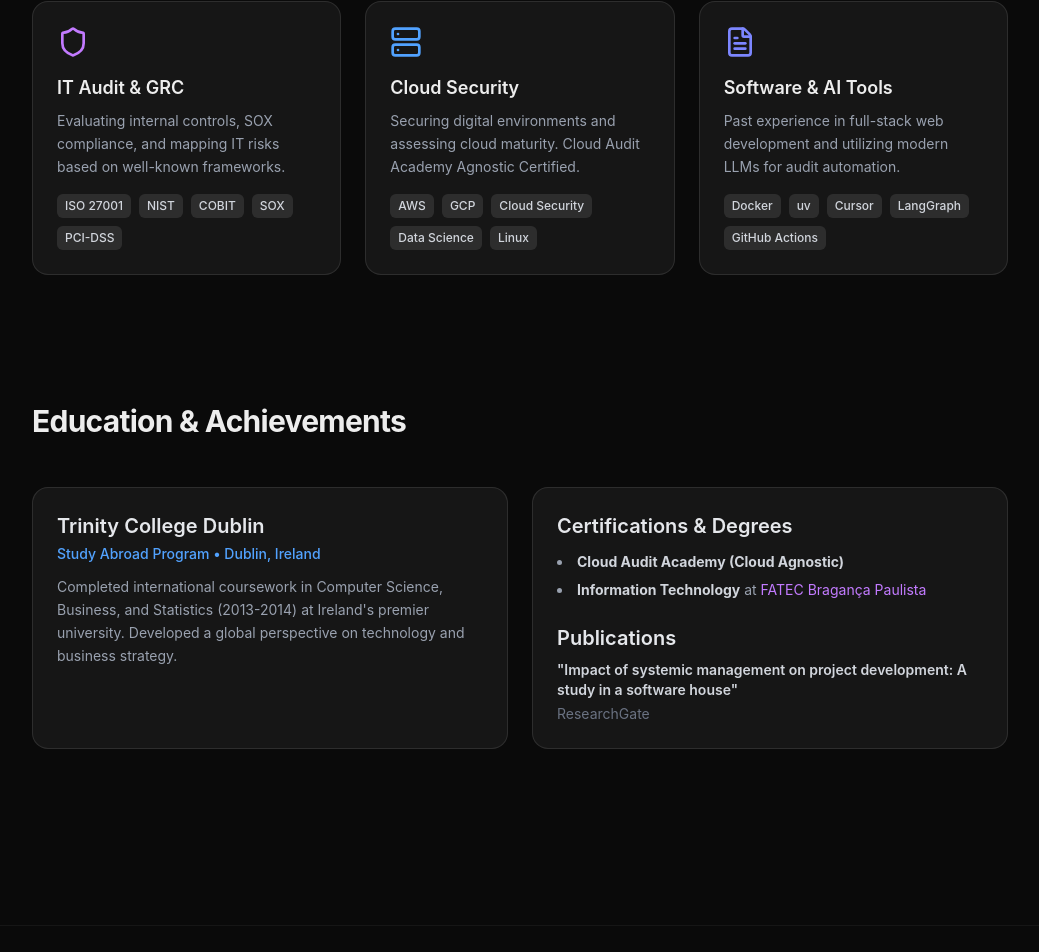
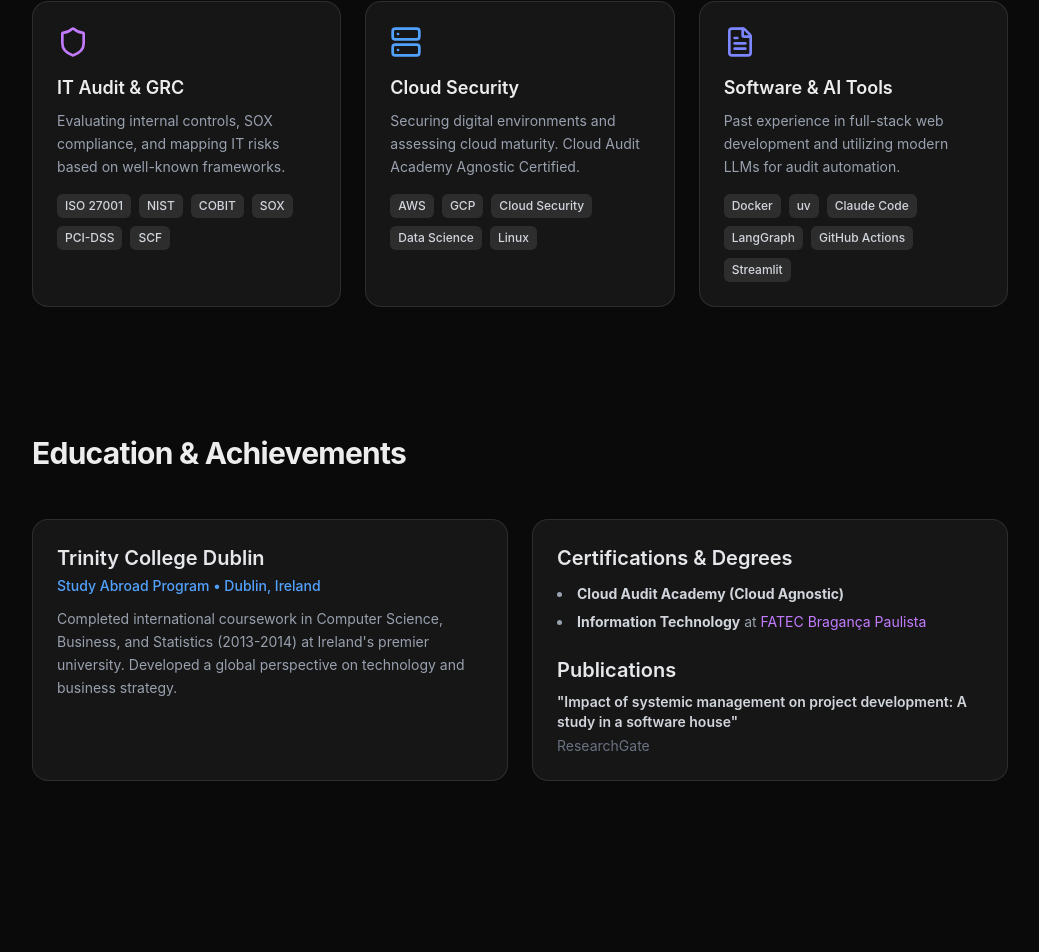
Before and after one commit to tvobrachini/tvobrachini.github.io, a React (Vite) app: page / in a window 1280 px wide. Shown: the part 3565-4517 px from the top of the page, without its empty margins (120-1159 px from the left). Built offline with nearby package versions, Linux system fonts and the light colour scheme.

Commit message:
fix: sync skills tags — add SCF, replace Cursor with Claude Code, add Streamlit

```diff
--- a/src/App.tsx
+++ b/src/App.tsx
@@ -300,7 +300,7 @@ function App() {
                 Evaluating internal controls, SOX compliance, and mapping IT risks based on well-known frameworks.
               </p>
               <div className="flex flex-wrap gap-2">
-                {['ISO 27001', 'NIST', 'COBIT', 'SOX', 'PCI-DSS'].map(tag => (
+                {['ISO 27001', 'NIST', 'COBIT', 'SOX', 'PCI-DSS', 'SCF'].map(tag => (
                   <span key={tag} className="text-xs font-medium px-2 py-1 bg-white/10 rounded-md text-gray-300">{tag}</span>
                 ))}
               </div>
@@ -326,7 +326,7 @@ function App() {
                 Past experience in full-stack web development and utilizing modern LLMs for audit automation.
               </p>
               <div className="flex flex-wrap gap-2">
-                {['Docker', 'uv', 'Cursor', 'LangGraph', 'GitHub Actions'].map(tag => (
+                {['Docker', 'uv', 'Claude Code', 'LangGraph', 'GitHub Actions', 'Streamlit'].map(tag => (
                   <span key={tag} className="text-xs font-medium px-2 py-1 bg-white/10 rounded-md text-gray-300">{tag}</span>
                 ))}
               </div>
```
